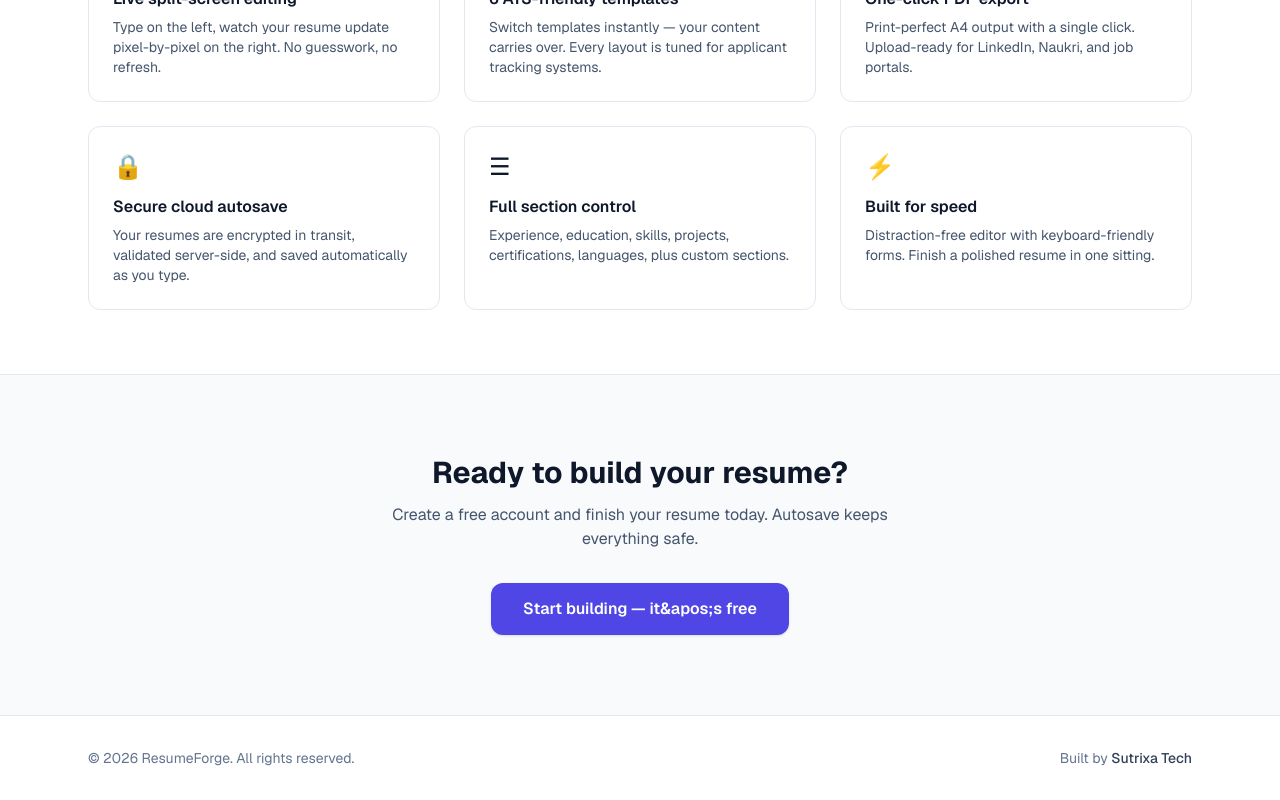
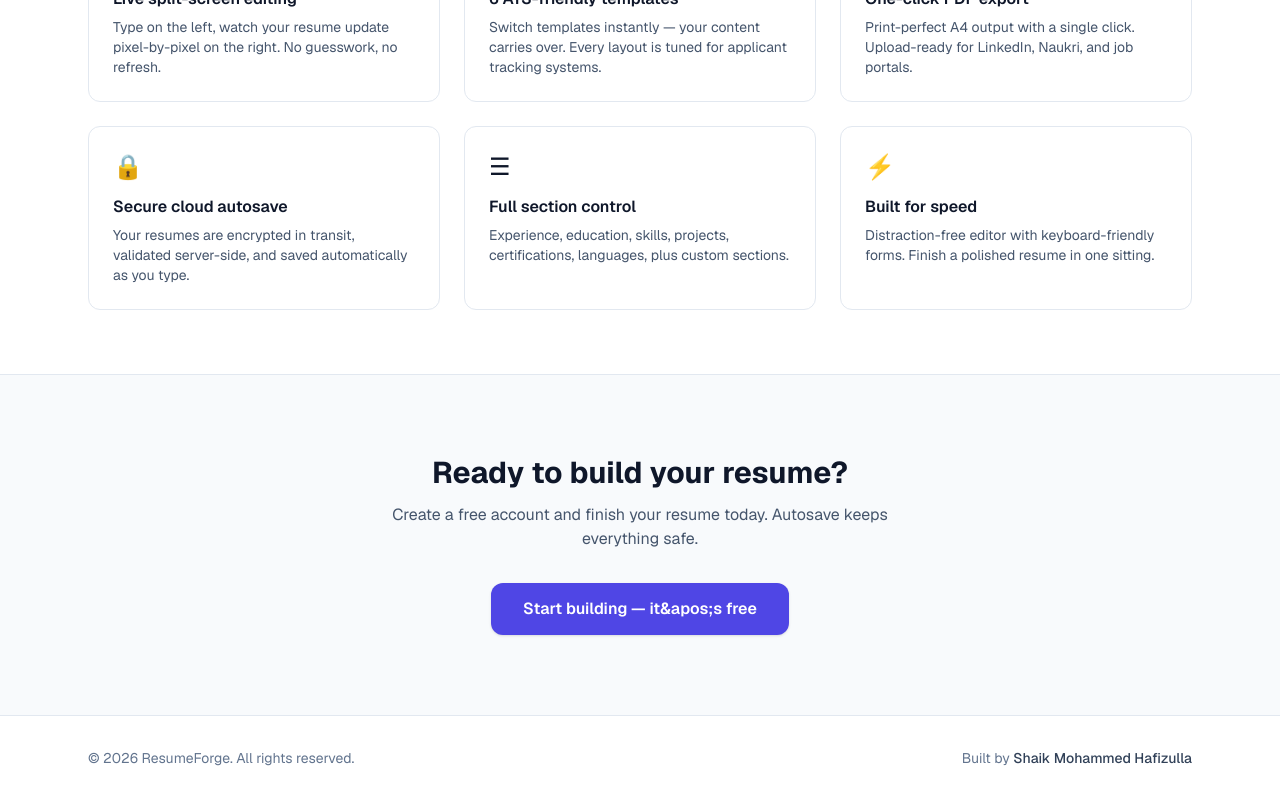
Before and after one commit to mohammadhafizulla395-crypto/resume-builder-pro, a Next.js app: page / in a window 1280 px wide. Shown: the part 2190-2990 px from the top of the page. Built offline with nearby package versions, Linux system fonts and the light colour scheme; no server answers.

Commit message:
footer: credit Built by Shaik Mohammed Hafizulla (site + README)

```diff
--- a/src/app/page.tsx
+++ b/src/app/page.tsx
@@ -271,7 +271,8 @@ export default async function LandingPage() {
         <div className="mx-auto max-w-6xl px-6 flex flex-col items-center justify-between gap-4 text-sm text-slate-500 sm:flex-row">
           <p>© {new Date().getFullYear()} ResumeForge. All rights reserved.</p>
           <p>
-            Built by <span className="font-medium text-slate-700">Sutrixa Tech</span>
+            Built by{" "}
+            <span className="font-medium text-slate-700">Shaik Mohammed Hafizulla</span>
           </p>
         </div>
       </footer>
```
Also changed, not shown: 1 other file (tests, documents, lock files or other folders).
